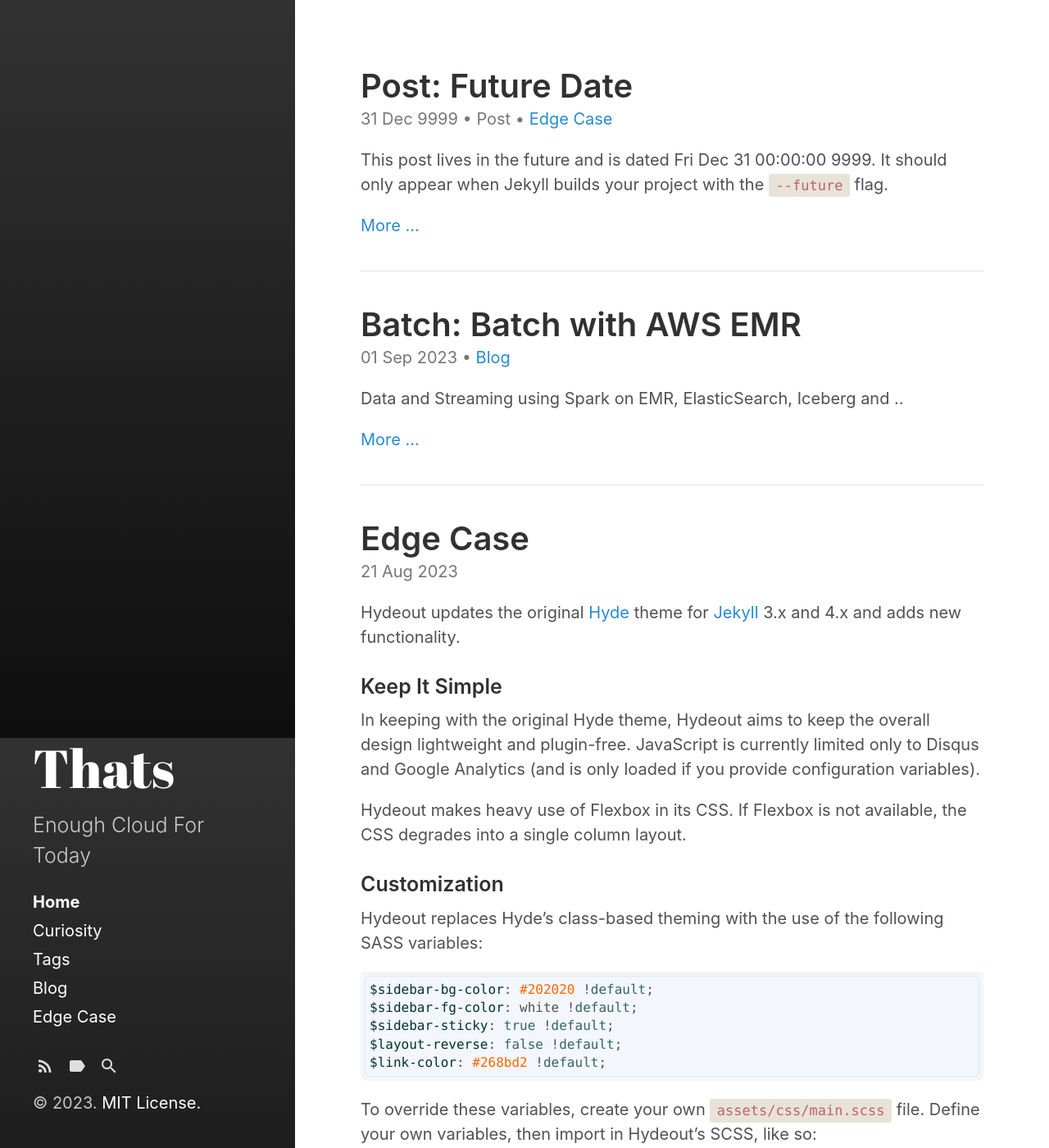
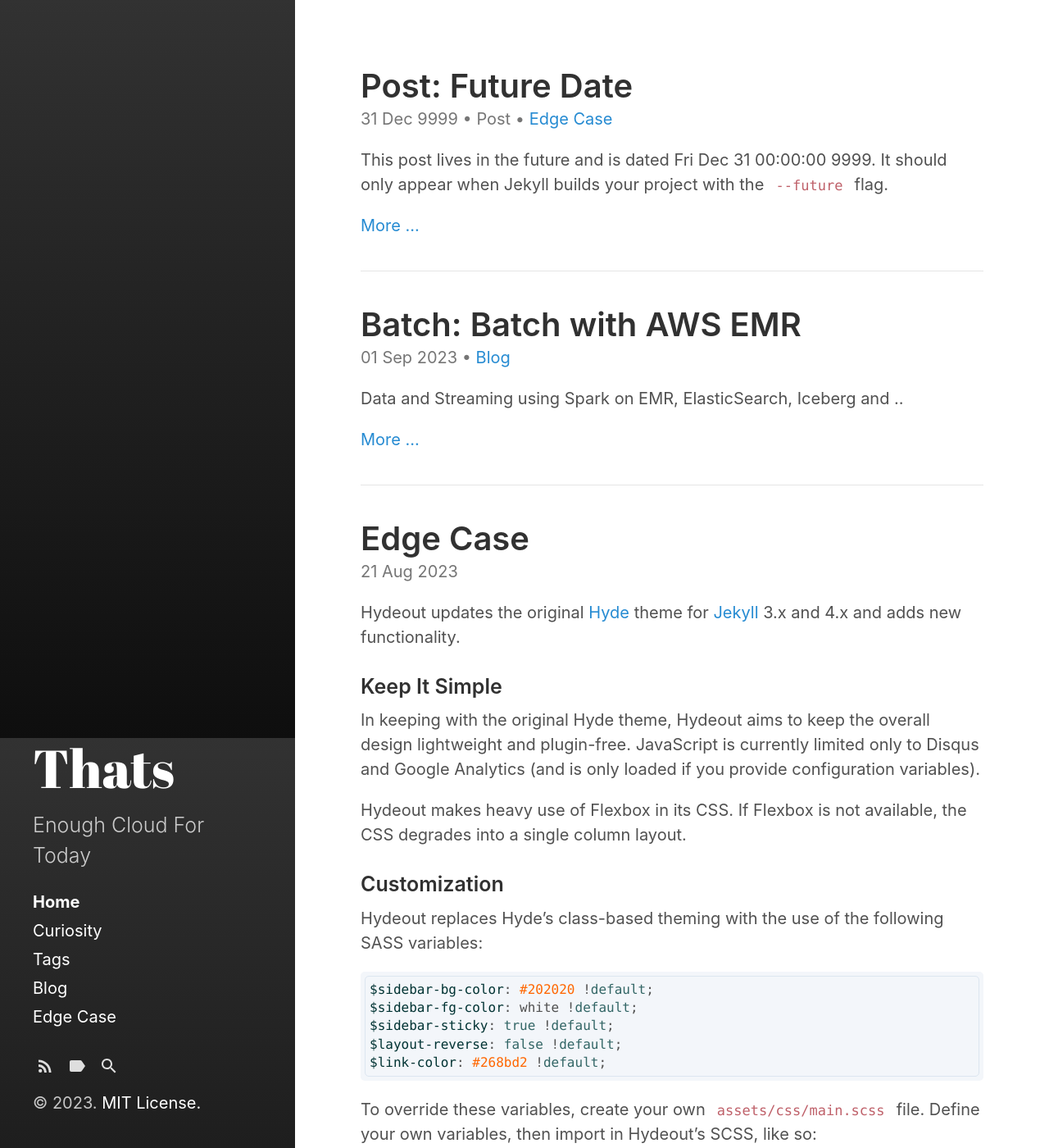
Before and after one commit to farukonder/farukonder.github.io, a Jekyll site: the page built from index.html, in a window 1280 px wide and 1400 px high. Shown: the whole window at 82% size. Built offline with Jekyll 4.4.1, drawn with Linux system fonts in a browser that asks for light colours; the list of posts is cut into pages by our own code.

Commit message:
new content

```diff
--- a/_sass/hydeout/_code.scss
+++ b/_sass/hydeout/_code.scss
@@ -9,7 +9,7 @@ pre {
 }
 
 code {
-  background-color: #e8e3d7;
+  //background-color: #e8e3d7;
   border-radius: 3px;
   color: $code-color;
   font-size: 85%;
@@ -21,8 +21,7 @@ pre {
   margin-top: 0;
   max-width: 100%;
   overflow-x: auto;
-  background-color: #f3f6fa;
-  border: solid 1px #dce6f0;
+
 }
 
 pre code {
@@ -44,6 +43,8 @@ pre code {
   pre {
     margin-bottom: 0;
     overflow-x: auto;
+    background-color: #f3f6fa;
+    border: solid 1px #dce6f0;
   }
 
   .lineno {
```
